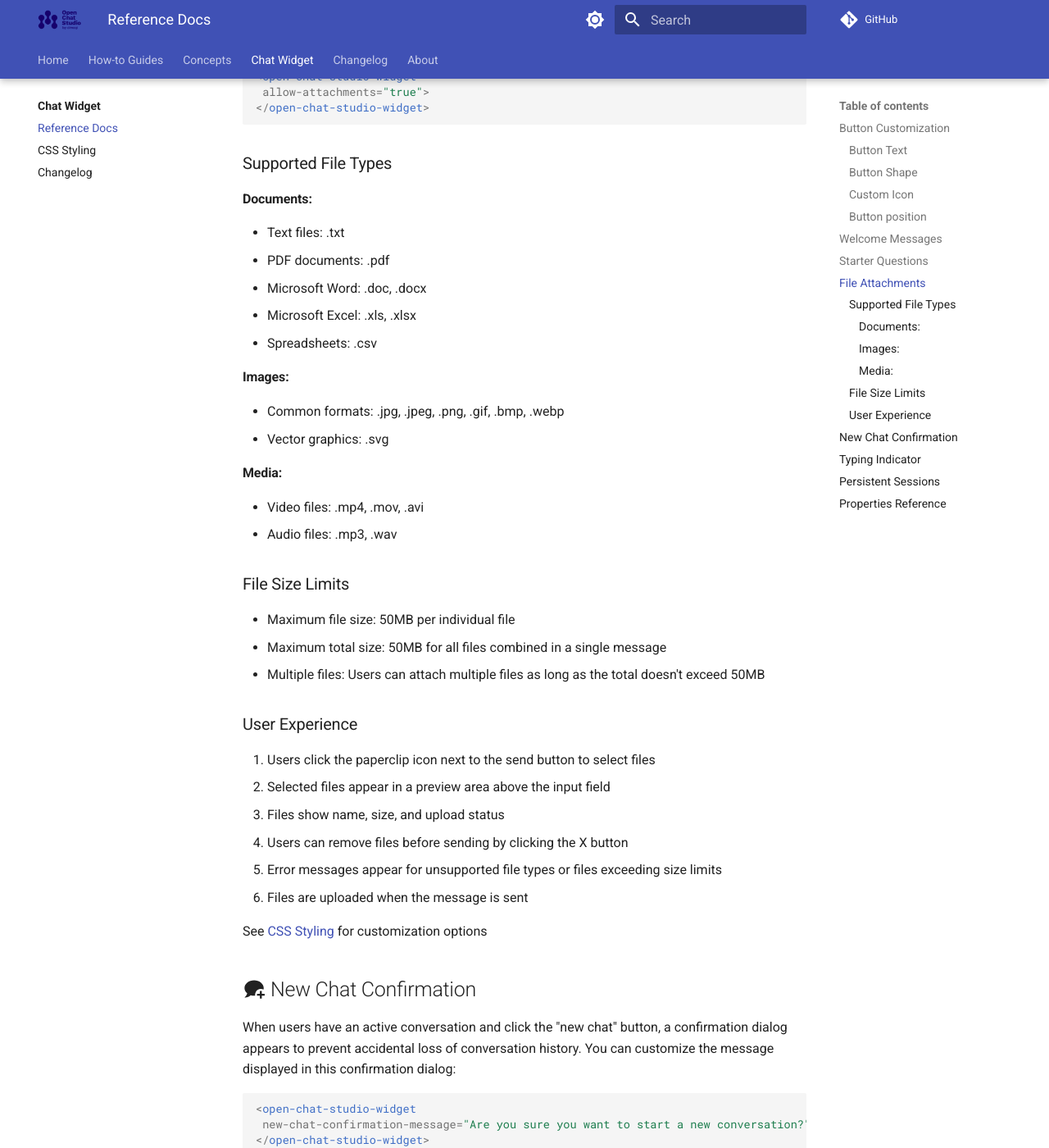
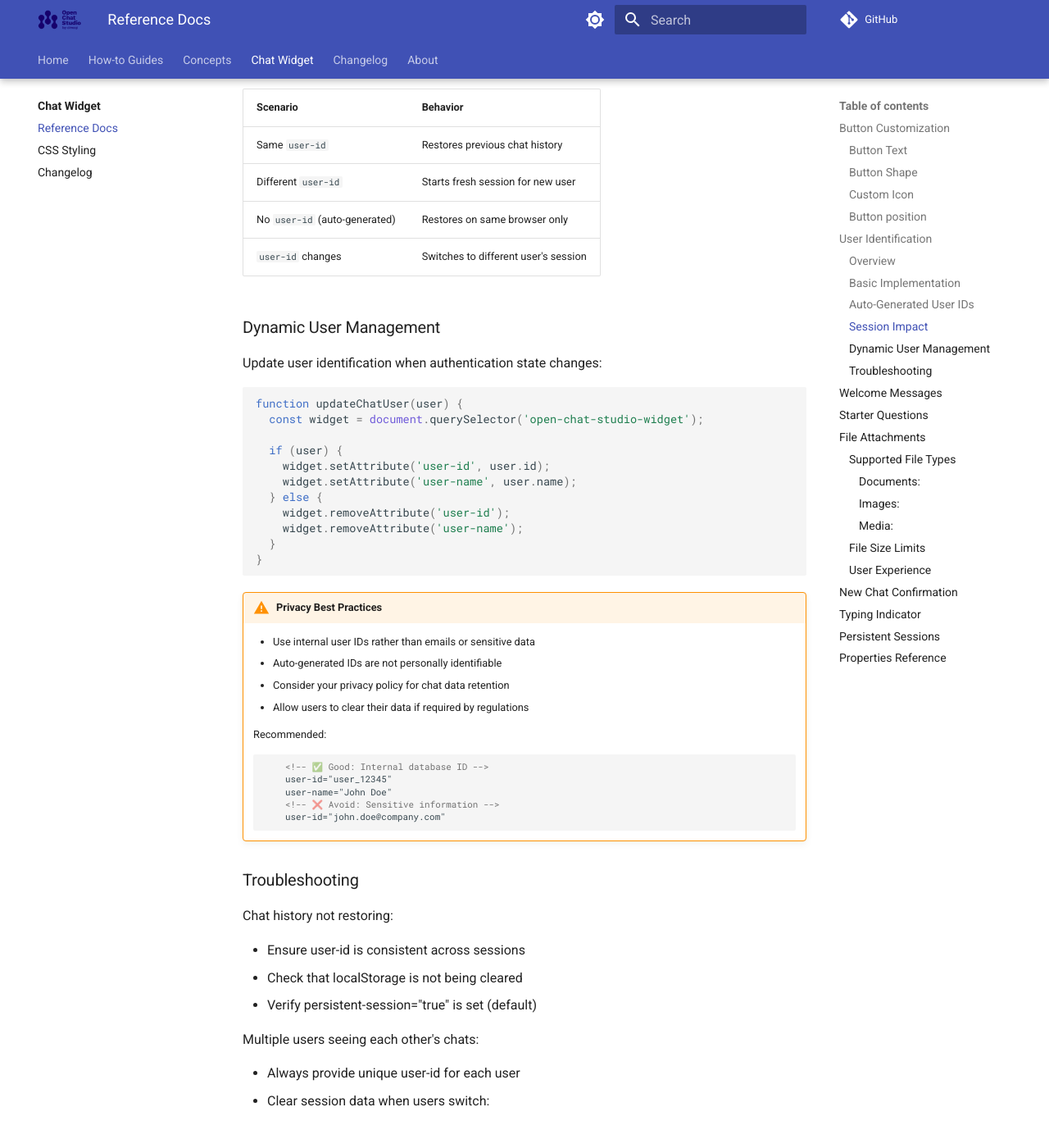
Before and after one commit to dimagi/open-chat-studio-docs, an MkDocs documentation site: the page built from docs/chat_widget/reference.md, in a window 1280 px wide and 1400 px high, scrolled down 2710 px. Shown: the whole window at 82% size. Built offline with MkDocs 1.6.1 and Material for MkDocs 9.7.7, drawn with Linux system fonts in a browser that asks for light colours; a script that is not in the unit is left out; comment, search, counter and statistics services are not loaded; some of the changed text lies outside the part shown.

Commit message:
add User Identification section

````diff
--- a/docs/chat_widget/reference.md
+++ b/docs/chat_widget/reference.md
@@ -57,6 +57,101 @@
 <div class="grid cards" markdown>
 -   :simple-css:{ .sm .middle } See [CSS Styling](styling.md) for more customization options.
 </div>
+
+## :material-account: User Identification
+Control how users are identified across chat sessions to enable personalized experiences and session continuity.
+### Overview
+The chat widget uses user identification to:
+
+- Maintain chat history across page reloads and different visits
+- Separate conversations for different users on shared devices
+- Personalize interactions with user names and context
+- Enable analytics and user tracking in your chat system
+
+### Basic Implementation
+Anonymous Users (Default)
+```html
+<open-chat-studio-widget
+  chatbot-id="your-chatbot-id">
+</open-chat-studio-widget>
+```
+Identified Users
+```html
+<open-chat-studio-widget
+  chatbot-id="your-chatbot-id"
+  user-id="user_12345"
+  user-name="Sarah Johnson">
+</open-chat-studio-widget>
+```
+### Auto-Generated User IDs
+
+When no user-id is provided, the widget automatically creates a unique identifier:
+
+- Format: ocs:{timestamp}_{random-string}
+- Example: ocs:1703123456789_a7x9k2m8f
+- Storage: Saved in browser's localStorage as ocs-user-id
+- Security: Uses crypto.getRandomValues() for randomness
+
+Persistence Behavior:
+
+- Same browser/device: ID persists across sessions
+- Different browser/device: Gets new auto-generated ID
+- Incognito mode: New ID that's cleared when session ends
+
+
+### Session Impact
+
+| Scenario                        | Behavior   |
+|---------------------------------|-----------|
+| Same `user-id`                 | Restores previous chat history |
+| Different `user-id`                 | Starts fresh session for new user |
+| No `user-id` (auto-generated)          | Restores on same browser only |
+| `user-id` changes                 | Switches to different user's session |
+
+### Dynamic User Management
+Update user identification when authentication state changes:
+```javascript
+function updateChatUser(user) {
+  const widget = document.querySelector('open-chat-studio-widget');
+
+  if (user) {
+    widget.setAttribute('user-id', user.id);
+    widget.setAttribute('user-name', user.name);
+  } else {
+    widget.removeAttribute('user-id');
+    widget.removeAttribute('user-name');
+  }
+}
+```
+
+!!! warning "Privacy Best Practices"
+	- Use internal user IDs rather than emails or sensitive data
+	- Auto-generated IDs are not personally identifiable
+	- Consider your privacy policy for chat data retention
+	- Allow users to clear their data if required by regulations
+
+	Recommended:
+	```html
+		<!-- ✅ Good: Internal database ID -->
+		user-id="user_12345"
+		user-name="John Doe"
+		<!-- ❌ Avoid: Sensitive information -->
+		user-id="john.doe@company.com"
+	```
+
+
+### Troubleshooting
+Chat history not restoring:
+
+- Ensure user-id is consistent across sessions
+- Check that localStorage is not being cleared
+- Verify persistent-session="true" is set (default)
+
+Multiple users seeing each other's chats:
+
+- Always provide unique user-id for each user
+- Clear session data when users switch:
+
 
 ## :material-hand-wave: Welcome Messages
 
````
